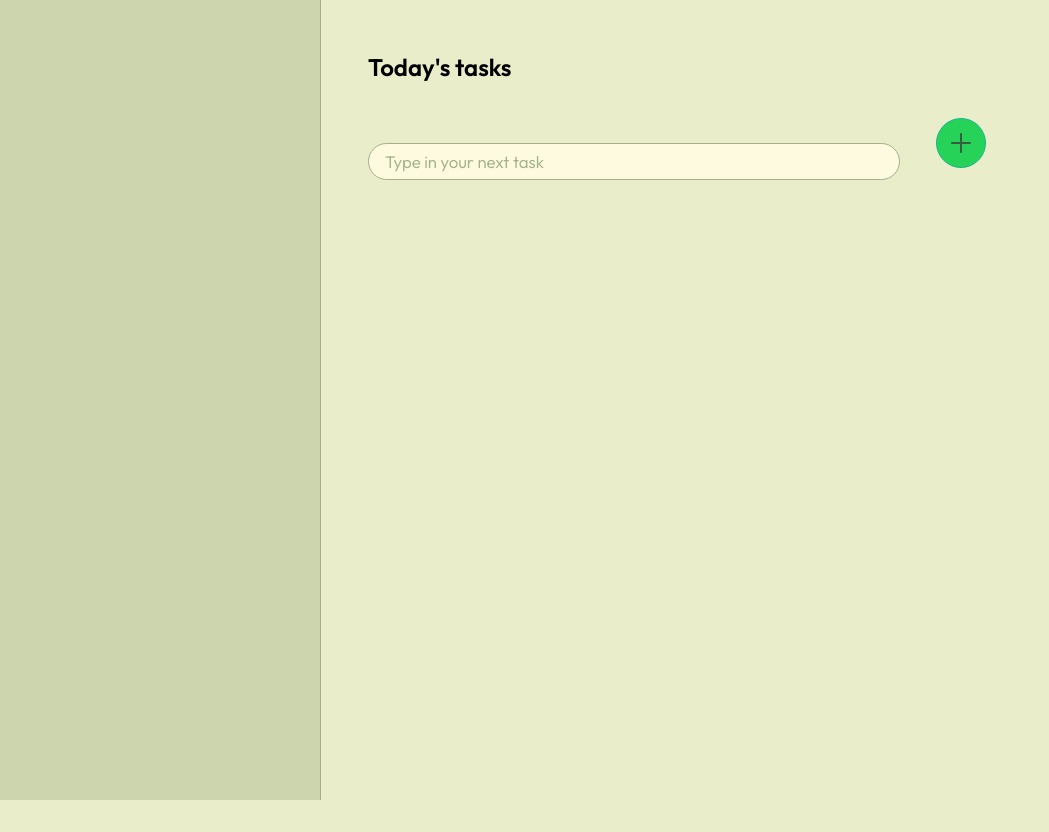
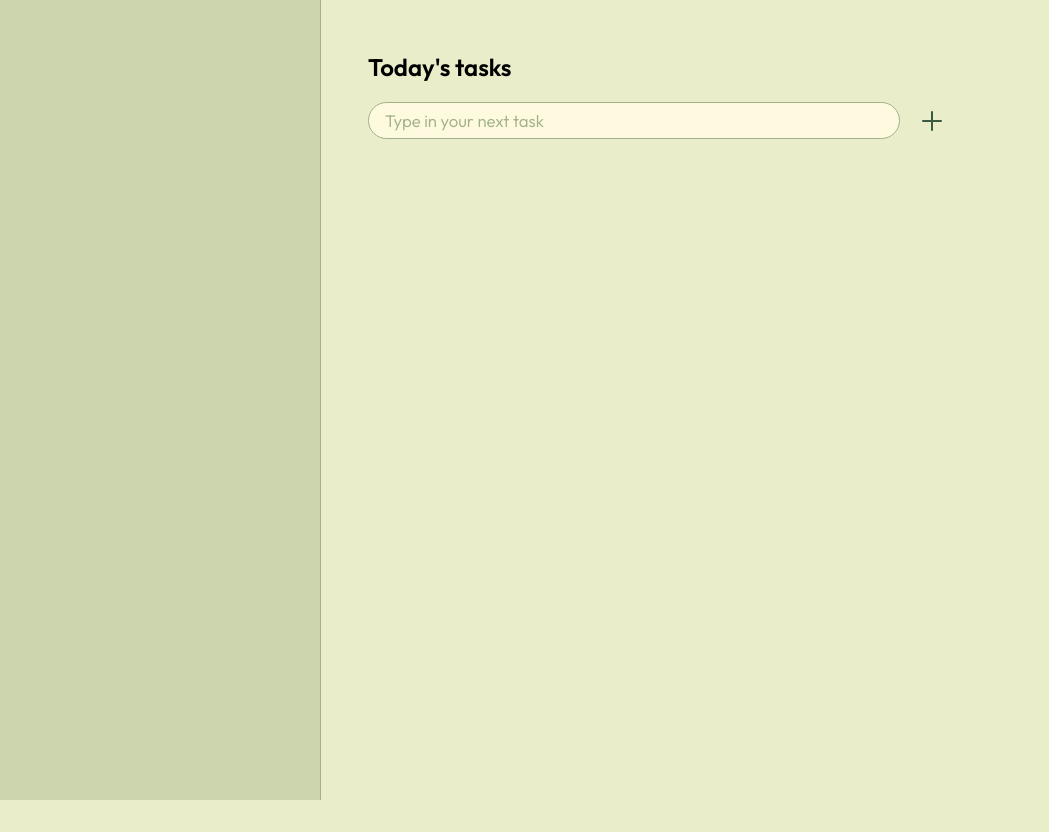
Before and after one commit to Nandee44/Dowit, a plain HTML site: page index.html in a window 1280 px wide. Shown: the whole page, without its empty margins (0-1049 px from the left). Drawn offline with Linux system fonts and the light colour scheme.

Commit message:
fixed plus sign svg near input

```diff
--- a/index.html
+++ b/index.html
@@ -20,7 +20,7 @@
         <h2 class="outfitbold">Today's tasks</h2>
         <div id="newtaskinput">
             <input type="text" placeholder="Type in your next task" class="outfit" id="newtext">
-            <img src="add-outline.svg" alt="add" class="circle" id="add">
+            <img src="add-outline.svg" alt="add" id="add">
         </div>
         <br>
         <br>
--- a/styles.css
+++ b/styles.css
@@ -49,12 +49,15 @@ input {
 }
 
 #add {
-    min-height: 2em;
-    margin-left: 2rem;
-    border: 1px solid #a3b18a;
-    background-color: #fefae0;
-    border-radius: 2rem;
-    padding: 0.5rem;
+    height: 2rem;
+    filter: invert(29%) sepia(10%) saturate(1751%) hue-rotate(79deg) brightness(93%) contrast(80%);
+    margin-left: 1rem;
+}
+
+#newtaskinput {
+    display: flex;
+    justify-content: start;
+    align-items: center;
 }
 
 .task {
```
